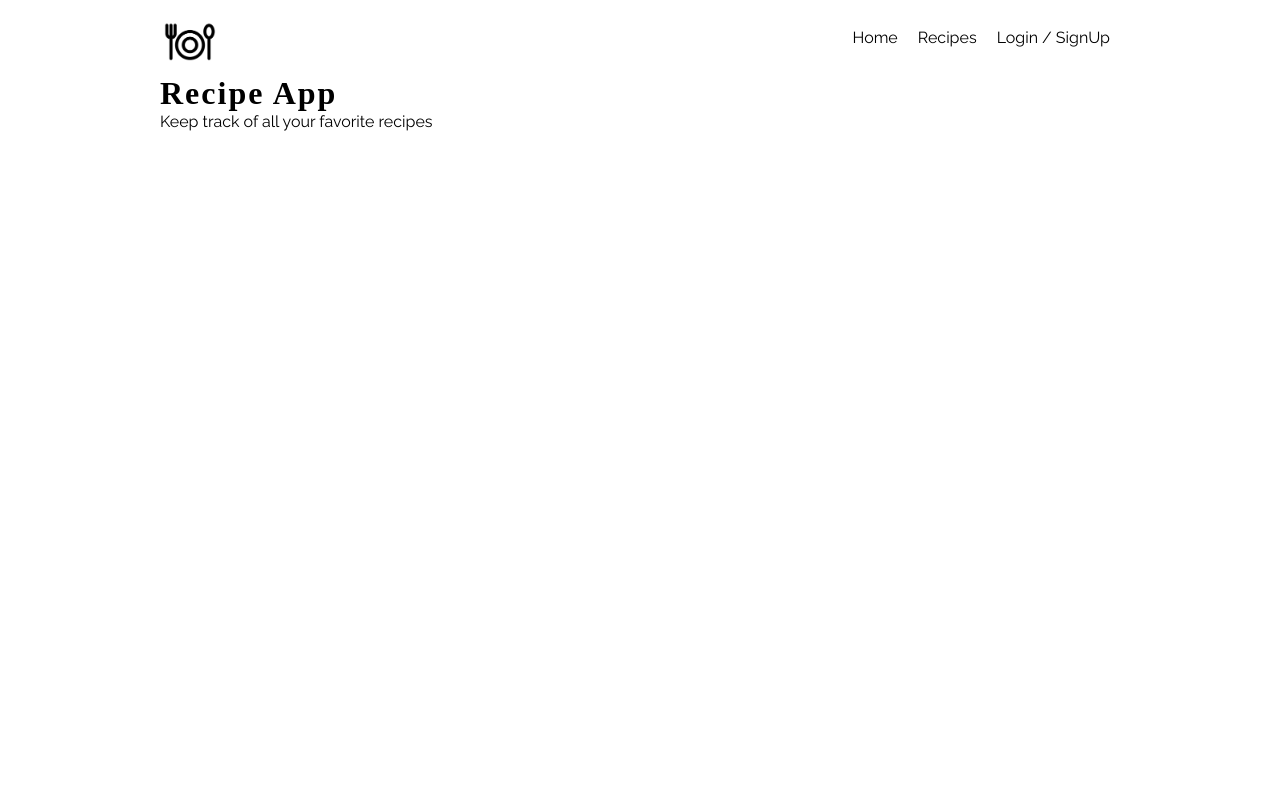
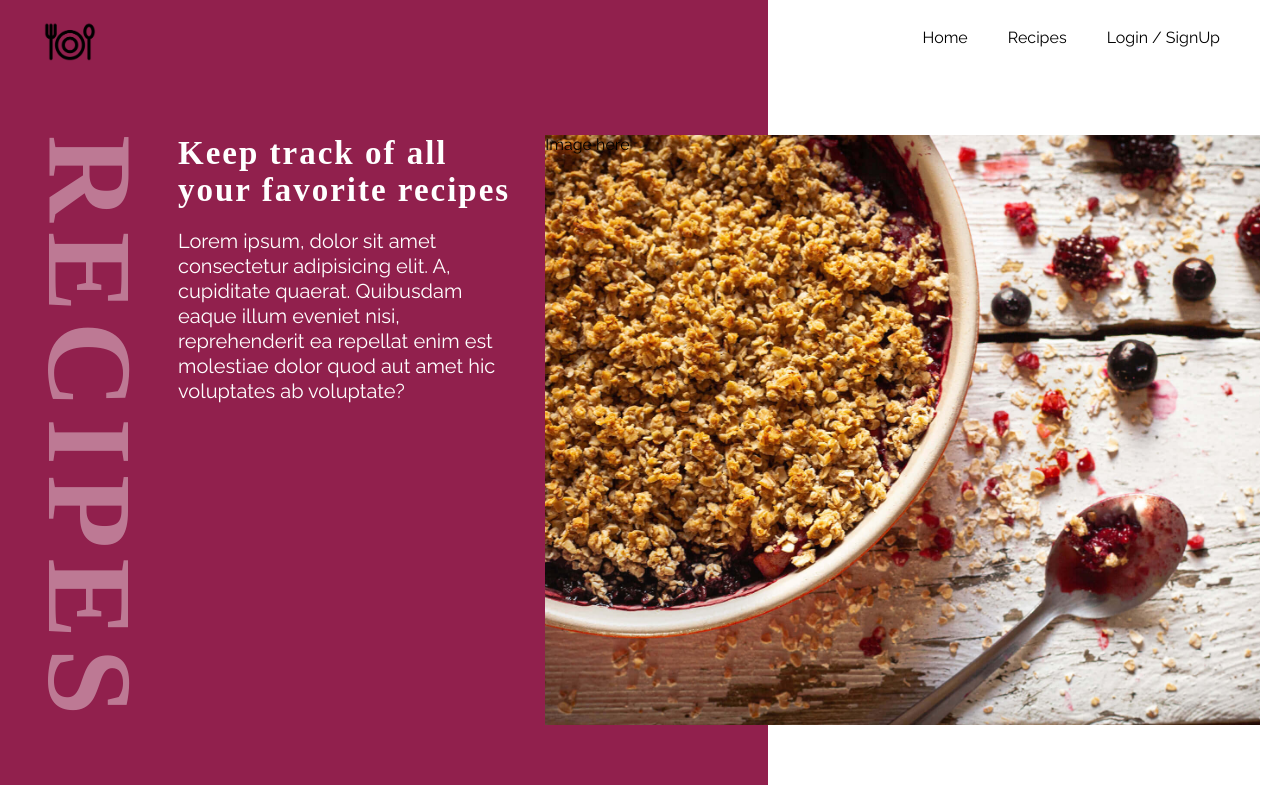
Before and after one commit to Kerri-AnnBates/recipe-app, a React (Create React App) app in the folder app/: page / in a window 1280 px wide. Built offline with nearby package versions, Linux system fonts and the light colour scheme; a web font is replaced by a local one.

Commit message:
styles for homepage

```diff
--- a/app/src/App.js
+++ b/app/src/App.js
@@ -15,7 +15,6 @@ const RecipeContext = React.createContext();
 function App() {
   return (
     <div className="App">
-      <Header />
       <Route exact path='/' component={Home} />
       <Route path='/recipes' component={RecipeList} />
       <Route path='/edit' component={EditRecipe} />
--- a/app/src/components/home/Home.js
+++ b/app/src/components/home/Home.js
@@ -1,10 +1,26 @@
 import React from 'react';
+import Header from '../header/Header';
 
 function home() {
    return (
-      <div className="container">
-         <h1>Recipe App</h1>
-         <p>Keep track of all your favorite recipes</p>
+      <div className="home">
+         <div className="main-intro">
+            <div className="container">
+               <Header />
+               <div className="main-content">
+                  <div className="grid-text">
+                     <h1>Recipes</h1>
+                  </div>
+                  <div className="grid-sidebar">
+                     <h2>Keep track of all your favorite recipes</h2>
+                     <p>Lorem ipsum, dolor sit amet consectetur adipisicing elit. A, cupiditate quaerat. Quibusdam eaque illum eveniet nisi, reprehenderit ea repellat enim est molestiae dolor quod aut amet hic voluptates ab voluptate?</p>
+                  </div>
+                  <div className="grid-img">
+                     Image here
+                  </div>
+               </div>
+            </div>
+         </div>
       </div>
    )
 }
--- a/app/src/styles/app.scss
+++ b/app/src/styles/app.scss
@@ -2,3 +2,4 @@
 @import './variables.scss';
 @import './general.scss';
 @import './header/header.scss';
+@import './home.scss';
--- a/app/src/styles/general.scss
+++ b/app/src/styles/general.scss
@@ -32,8 +32,12 @@ img {
    max-width: 100%;
 }
 
+p {
+   line-height: 2.5rem;
+}
+
 .container {
-   max-width: 1000px;
+   max-width: 1800px;
    width: 100%;
    padding: 0 2rem;
    margin: auto;
--- a/app/src/styles/header/header.scss
+++ b/app/src/styles/header/header.scss
@@ -16,7 +16,7 @@ header {
       li {
          list-style-type: none;
          display: inline-block;
-         padding: 0.5rem 1rem;
+         padding: 0.5rem 2rem;
       }
    }
 }
--- /dev/null
+++ b/app/src/styles/home.scss
@@ -0,0 +1,49 @@
+.main-intro {
+   background: linear-gradient(90deg, #91204D 60%, #fff 50%);
+}
+
+.main-content {
+   display: grid;
+   grid-template-columns: .25fr repeat(3, 1fr);
+   grid-template-rows: auto;
+   grid-gap: 2rem;
+   padding: 6rem 0;
+
+   .grid-text {
+      grid-column: 1 / 2;
+
+      h1 {
+         // transform: rotate(90deg);
+         // transform-origin: top;
+         // margin-top: 8rem;
+         // font-size: 5rem;
+         -webkit-writing-mode: vertical-lr;
+         -ms-writing-mode: tb-lr;
+         writing-mode: vertical-lr;
+         font-size: 12rem;
+         letter-spacing: 1rem;
+         color: rgba(255, 255, 255, 0.4);
+         text-transform: uppercase;
+      }
+   }
+
+   .grid-sidebar {
+      grid-column: 2 / 3;
+      color: #fff;
+
+      h2 {
+         font-size: 3.3rem;
+      }
+
+      p {
+         padding-top: 2rem;
+         font-size: 2rem;
+      }
+   }
+
+   .grid-img {
+      grid-column: 3 / 5;
+      background: url('../img/home-hero.jpg') center center no-repeat;
+      background-size: cover;
+   }
+}
```
Also changed, not shown: app/src/img/home-hero.jpg (added).
